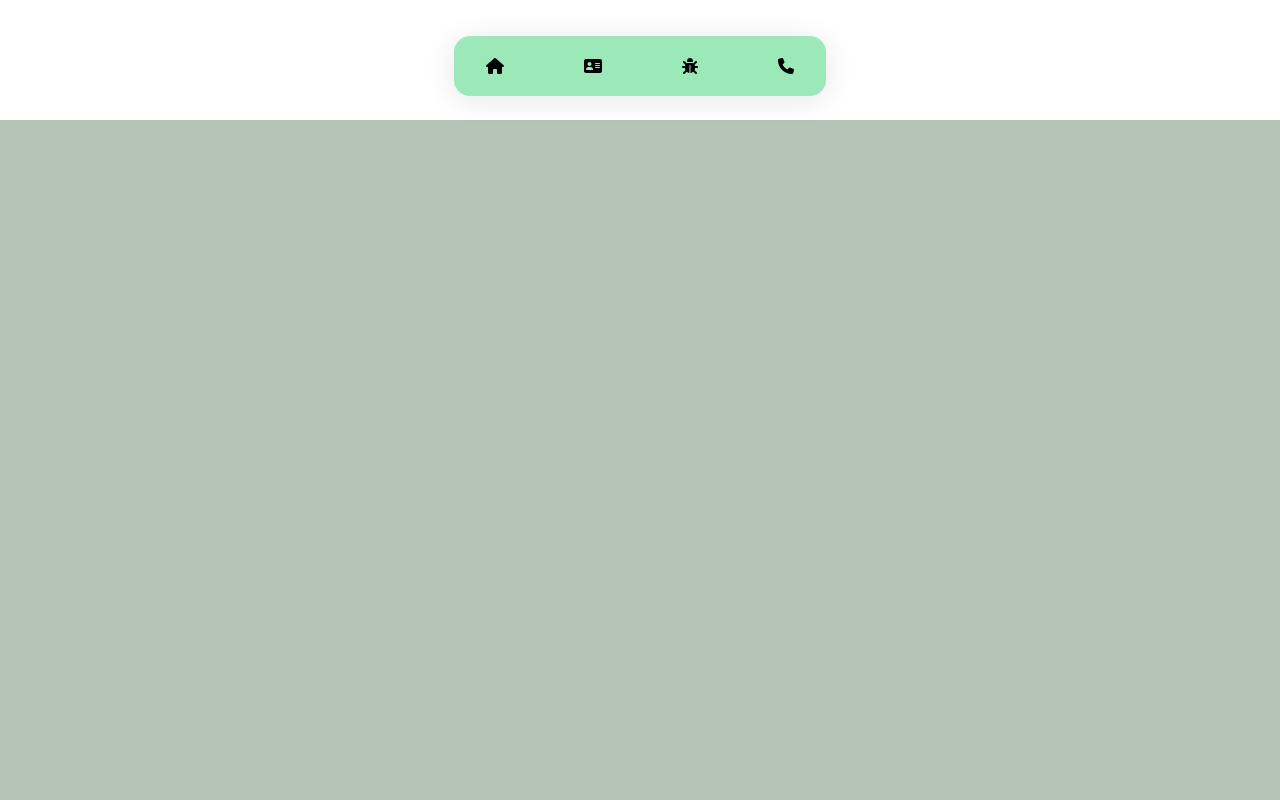
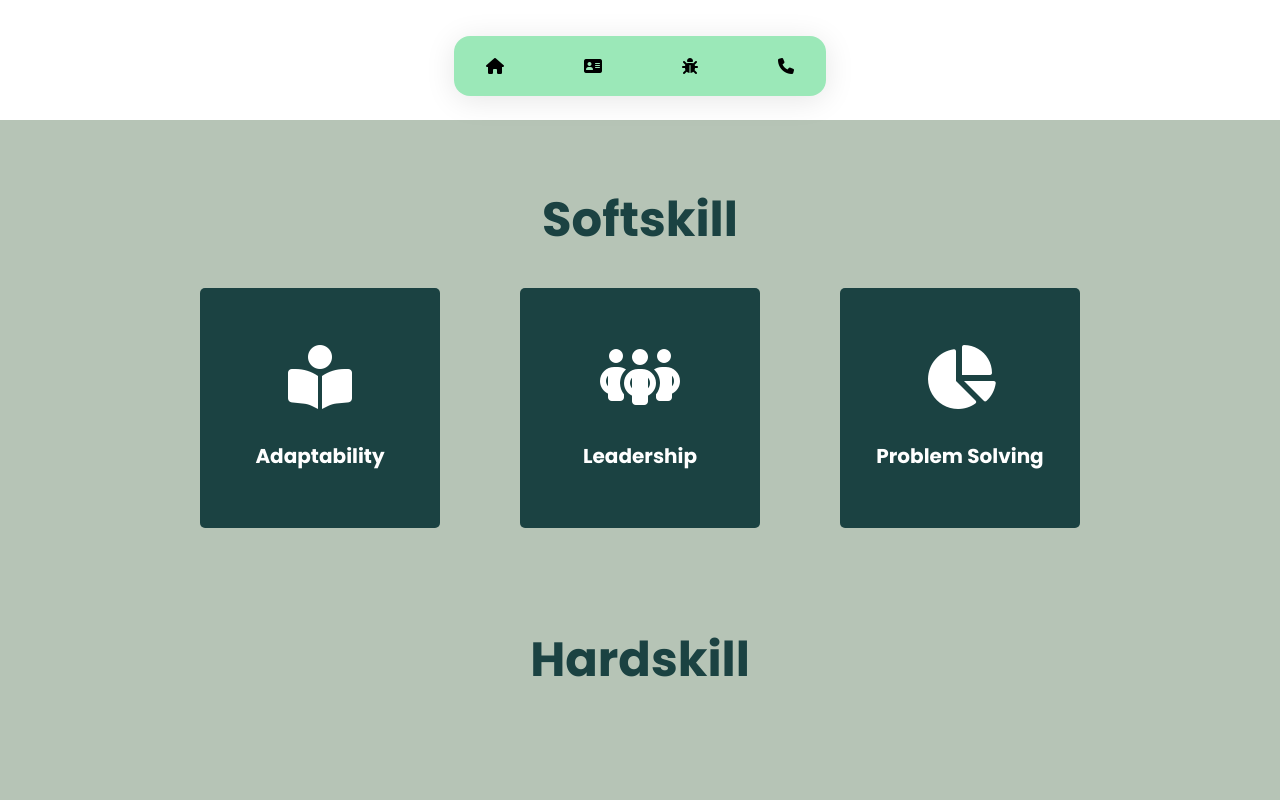
Before and after one commit to Malixl/porto, a plain HTML site: page index.html in a window 1280 px wide. Shown: the part 680-1480 px from the top of the page. Drawn offline with Linux system fonts and the light colour scheme.

Commit message:
add softskil 🗣️ 80%

```diff
--- a/css/desk.css
+++ b/css/desk.css
@@ -1,4 +1,5 @@
 @import url("https://fonts.googleapis.com/css2?family=Poppins:ital,wght@0,100;0,200;0,300;0,400;0,500;0,600;0,700;0,800;0,900;1,100;1,200;1,300;1,400;1,500;1,600;1,700;1,800;1,900&family=Quicksand:wght@700&display=swap");
+@import url("https://fonts.googleapis.com/css2?family=Montserrat&family=Poppins:ital,wght@0,100;0,200;0,300;0,400;0,500;0,600;0,700;0,800;0,900;1,100;1,200;1,300;1,400;1,500;1,600;1,700;1,800;1,900&family=Quicksand:wght@700&display=swap");
 
 * {
   box-sizing: border-box;
@@ -48,7 +49,7 @@ li {
 }
 
 li > i {
-  display: none; /* Sembunyikan tag <i> pada layar kecil */
+  display: none;
 }
 
 nav > li > a > i {
@@ -80,7 +81,7 @@ img {
   height: 100vh;
 }
 
-section {
+.hero > section {
   height: 100%;
   display: flex;
   align-items: center;
@@ -102,6 +103,10 @@ section {
   margin-right: 28rem;
 }
 
+.container {
+  font-family: Montserrat;
+}
+
 .img-wrapper {
   display: flex;
   justify-content: flex-end;
@@ -110,6 +115,60 @@ section {
 #about {
   background-color: #b6c4b6;
 }
+
+.sf-heading {
+  display: flex;
+  justify-content: center;
+  color: #1b4242;
+  padding-top: 4rem;
+  font-size: 2rem;
+}
+
+.card-wrapper {
+  display: flex;
+  justify-content: center;
+  padding-top: 2rem;
+  gap: 5rem;
+}
+
+.card-skill {
+  background-color: #1b4242;
+  color: white;
+  width: 15rem;
+  height: 15rem;
+  border-radius: 5px;
+  display: flex;
+  justify-content: center;
+  flex-direction: column;
+  align-items: center;
+  transition: 0.4s;
+  gap: 2rem;
+}
+
+.card-skill:hover {
+  background-color: white;
+  color: black;
+}
+
+.card-skill > i {
+  display: flex;
+  justify-content: center;
+  font-size: 4rem;
+}
+
+.card-skill > p {
+  font-size: 15pt;
+  font-weight: bold;
+}
+
+.hs-heading {
+  display: flex;
+  justify-content: center;
+  color: #1b4242;
+  padding-top: 6rem;
+  font-size: 2rem;
+}
+
 #project {
 }
 #contact {
--- a/css/responsive.css
+++ b/css/responsive.css
@@ -15,8 +15,13 @@
 }
 
 @media (max-width: 868px) {
-  section {
+  ul {
+    gap: 3em;
+  }
+
+  .hero > section {
     padding: 0 2rem;
+    padding-bottom: 2rem;
   }
 
   .text-hero {
--- a/index.html
+++ b/index.html
@@ -43,7 +43,7 @@
                     ><span class="cursor">&nbsp;</span>
                   </p>
                 </div>
-                <p>
+                <p class="desc">
                   My name is Malik, I've got some skills in graphic design and
                   creating user interfaces for websites and mobile apps. Plus,
                   I'm really into becoming a fullstack web developer.
@@ -99,10 +99,29 @@
       <div class="about" id="about">
         <section>
           <div class="about-wrapper">
-            <div class="about-heading"></div>
-            <div class="skills">
-              <div class="skills-heading"></div>
-              <div class="skill"></div>
+            <div class="soft-skill">
+              <div class="sf-heading">
+                <h2>Softskill</h2>
+              </div>
+              <div class="card-wrapper">
+                <div class="card-skill">
+                  <i class="fa-solid fa-book-open-reader"></i>
+                  <p>Adaptability</p>
+                </div>
+                <div class="card-skill">
+                  <i class="fa-solid fa-people-group"></i>
+                  <p>Leadership</p>
+                </div>
+                <div class="card-skill">
+                  <i class="fa-solid fa-chart-pie"></i>
+                  <p>Problem Solving</p>
+                </div>
+              </div>
+            </div>
+            <div class="hard-skill">
+              <div class="hs-heading">
+                <h2>Hardskill</h2>
+              </div>
             </div>
           </div>
         </section>
```
Also changed, not shown: img/icons8-adobe-illustrator-120.png (added), img/icons8-adobe-photoshop-120.png (added), img/icons8-css3-120.png (added), img/icons8-figma-120.png (added), img/icons8-html-5-120.png (added), img/icons8-javascript-120.png (added), img/icons8-react-120.png (added), img/icons8-tailwind-css-120.png (added).
